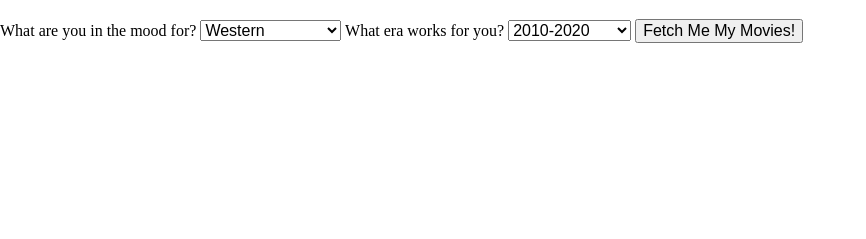
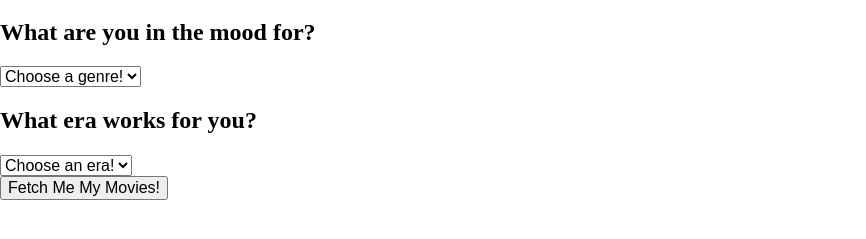
Before and after one commit to DanielMcIntyre2022/MovieMoodApp, a plain HTML site: page index.html in a window 1280 px wide. Shown: the part 61-300 px from the top of the page, without its empty margins (0-866 px from the left). Drawn offline with nearby package versions, Linux system fonts and the light colour scheme; files that its build step writes are made by us from their sources.

Commit message:
refactored html inputs and now making successful API call

```diff
--- a/index.html
+++ b/index.html
@@ -10,44 +10,47 @@
 </head>
 
 <body>
-    <h1>Movie Mood</h1>
+    <main>
+        <h1>Movie Mood</h1>
 
-    <form name="user-input-one" id="user-input-one">
-        What are you in the mood for? <select name="user-input-one" id="user-input-one">
-            <option value="" selected="selected">Choose a genre!</option>
-            <option value="Action">Action</option>
-            <option value="12" selected="selected">Adventure</option>
-            <option value="16" selected="selected">Animation</option>
-            <option value="" selected="selected">Comedy</option>
-            <option value="" selected="selected">Crime</option>
-            <option value="" selected="selected">Documentary</option>
-            <option value="" selected="selected">Drama</option>
-            <option value="" selected="selected">Family</option>
-            <option value="" selected="selected">Fantasy</option>
-            <option value="" selected="selected">History</option>
-            <option value="" selected="selected">Horror</option>
-            <option value="" selected="selected">Music</option>
-            <option value="" selected="selected">Mystery</option>
-            <option value="" selected="selected">Romance</option>
-            <option value="" selected="selected">Science-Fiction</option>
-            <option value="" selected="selected">TV Movie</option>
-            <option value="" selected="selected">Thriller</option>
-            <option value="" selected="selected">War</option>
-            <option value="" selected="selected">Western</option>
-        </select>
-
-        <form name="user-input-one" id="user-input-one">
-            What era works for you? <select name="user-input-one" id="user-input-one">
-                <option value="" selected="selected">Choose a era!</option>
-                <option value="" selected="selected">1950-1960</option>
-                <option value="" selected="selected">1960-1970</option>
-                <option value="" selected="selected">1980-1990</option>
-                <option value="" selected="selected">2000-2010</option>
-                <option value="" selected="selected">2010-2020</option>
+        <form name="user-inputs" id="user-inputs">
+            <h2>What are you in the mood for?</h2>
+            <select name="user-input-one" id="user-input-one">
+                <option value="" selected="selected">Choose a genre!</option>
+                <option value="28">Action</option>
+                <option value="12">Adventure</option>
+                <option value="16">Animation</option>
+                <option value="35">Comedy</option>
+                <option value="80">Crime</option>
+                <option value="99">Documentary</option>
+                <option value="18">Drama</option>
+                <option value="10751">Family</option>
+                <option value="14">Fantasy</option>
+                <option value="36">History</option>
+                <option value="27">Horror</option>
+                <option value="10402">Music</option>
+                <option value="9648">Mystery</option>
+                <option value="10749">Romance</option>
+                <option value="878">Science-Fiction</option>
+                <option value="10770">TV Movie</option>
+                <option value="53">Thriller</option>
+                <option value="10752">War</option>
+                <option value="37">Western</option>
             </select>
 
-            <button>Fetch Me My Movies!</button>
+            <h2>What era works for you?</h2>
+            <select name="user-input-two" id="user-input-two">
+                <option value="1" selected="selected">Choose an era!</option>
+                <option value="2">1950-1960</option>
+                <option value="3">1960-1970</option>
+                <option value="4">1980-1990</option>
+                <option value="5">2000-2010</option>
+                <option value="6">2010-2020</option>
+            </select>
+        </form>
 
+        <button>Fetch Me My Movies!</button>
+    </main>
 </body>
 <script src="javascript/scripts.js"></script>
 
--- a/javascript/scripts.js
+++ b/javascript/scripts.js
@@ -3,7 +3,7 @@ const movieMood = {}
 
 
 // create variables for API information //
-movieMood.apiURL = `https://api.themoviedb.org/3/discover/movie?`;
+movieMood.apiURL = `https://api.themoviedb.org/3/discover/movie`;
 movieMood.apiKey = `c7b080a6a4bebf767174709ad40d8d83`;
 
 // created test varaible for URL endpoint utilizing variables created above
@@ -21,38 +21,39 @@ userInput.addEventListener("click", function () {
     console.log(userGenreValue);
 
     const userDecadeInput = document.getElementById("user-input-two");
-    console.log(userDecadeInput);
-});
+    const userDecadeValue = userDecadeInput.value;
+    console.log(userDecadeValue);
 
     // create method to retrive data from API //
 
-movieMood.retriveMovies = () => {
+    // movieMood.retriveMovies = () => {
 
         // construct URL endpoint and specifcy the paremeters we want to include  //
-
-    // const url = new URL(movieMood.apiURL);
-    // url.search = new URLSearchParams({
-    //     api_key: movieMood.apiKey
-    // });
-    console.log(testAPIkey);
+        const url = new URL(movieMood.apiURL);
+        url.search = new URLSearchParams({
+            api_key: movieMood.apiKey,
+            year: 1980,
+            with_genres: userGenreValue
+        });
+        console.log(url);
 
         // pass in new URL featuring params provided by the URLSearchParams constructor //
-
-    fetch(testAPIkey)
-        .then((response) => {
+        fetch(url)
+            .then(function(response) {
                 // parse this response into JSON
                 // return JSON response so that it can be used in the next function
                 return response.json();
             })
             //parse the JSON Promise response and log out readable data (AKA data in JSON format)
-        .then((jsonResponse) => {
+            .then(function(jsonResponse) {
                 console.log(jsonResponse);
                 //pass the data into the displayMovies method
                 //AKA call the displayMovies within retriveMovies
-            movieMood.displayMovies(jsonResponse);
+                // movieMood.displayMovies(jsonResponse);
             });
-    console.log(displayMovies.retriveMovies);
-}
+            // console.log(displayMovies.retriveMovies);
+
+});
 
 
 
```
Lines whose indentation alone changed are shown as unchanged.
